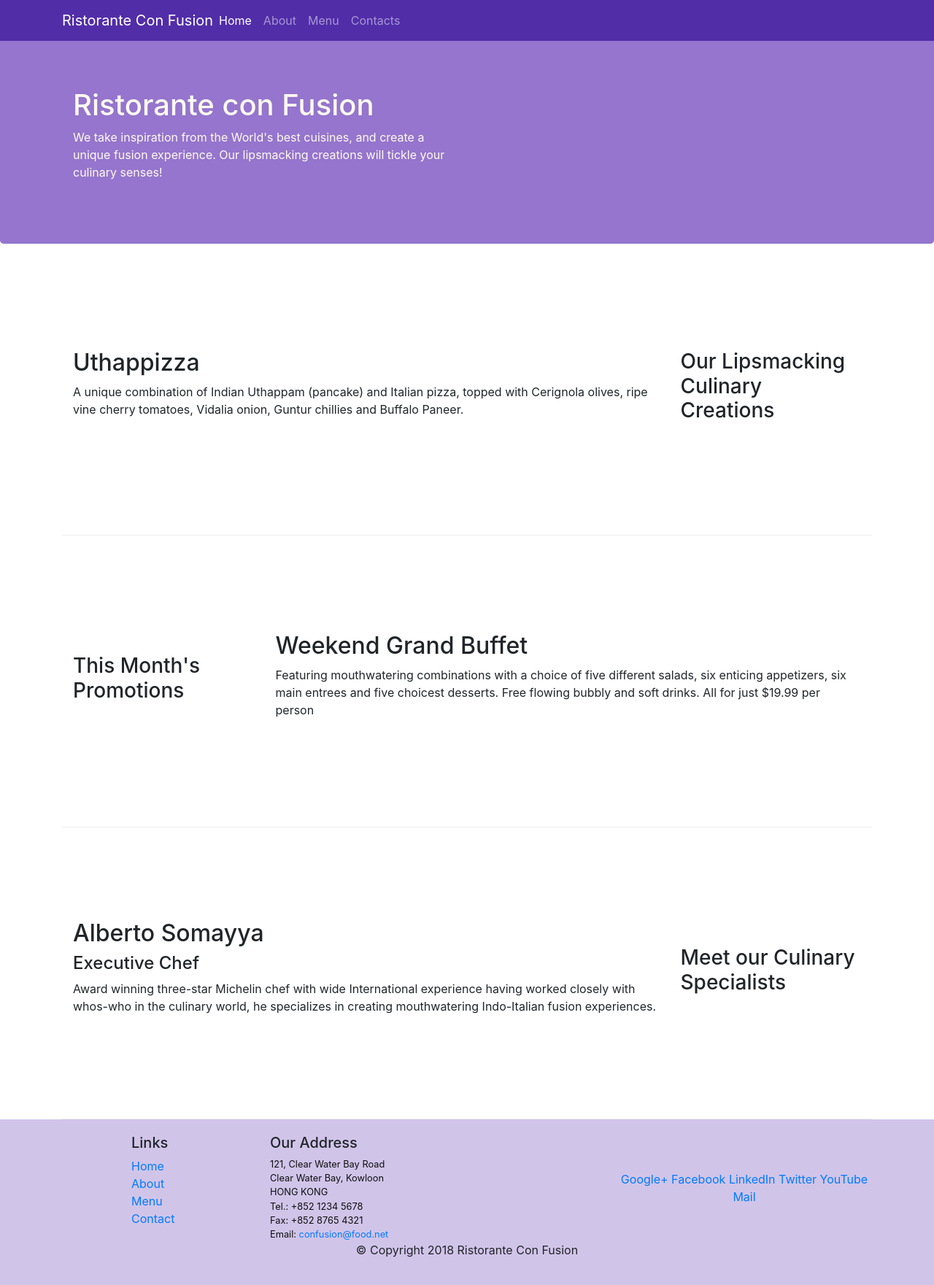
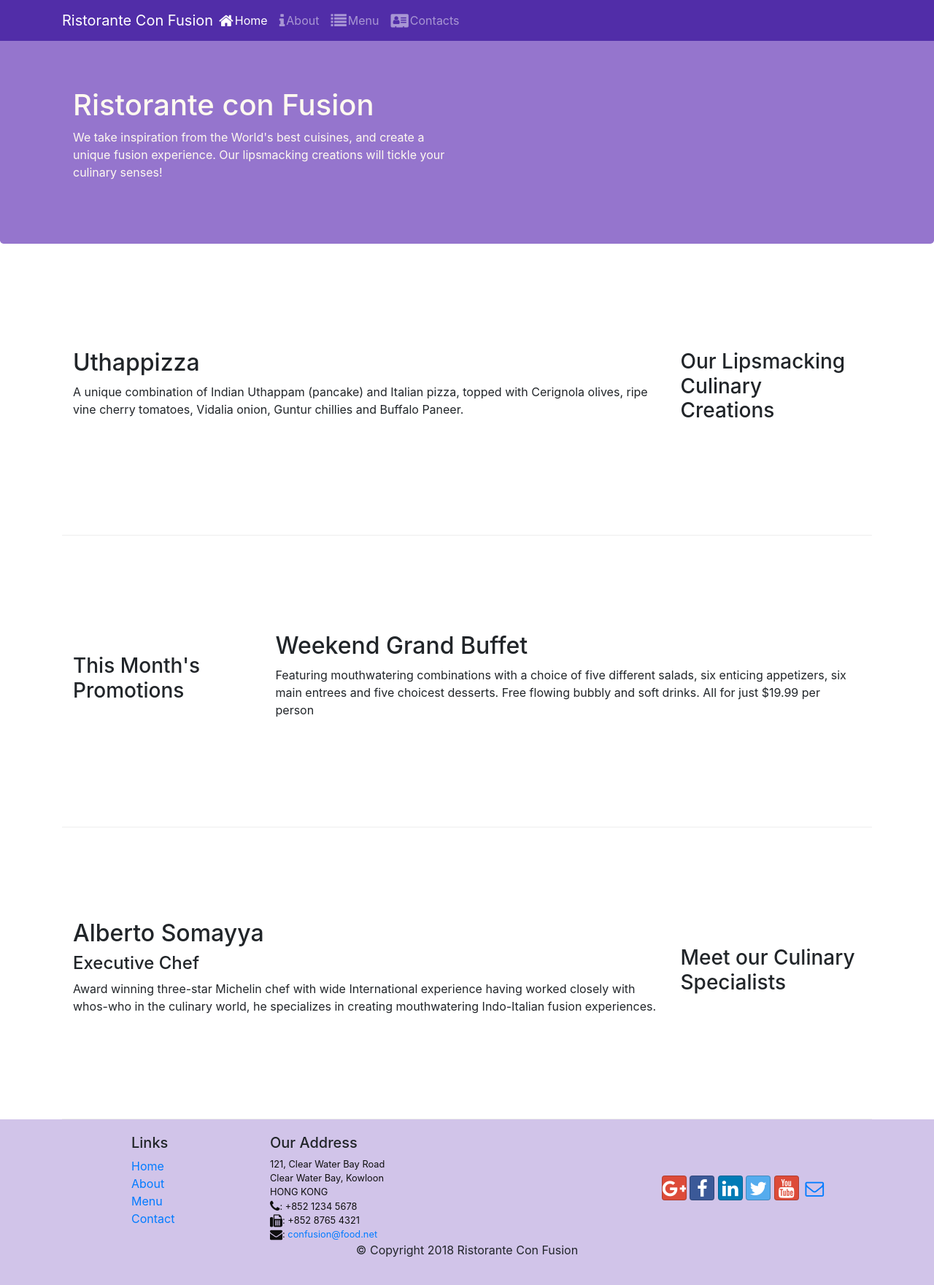
Before and after one commit to nursultanbegaliev/Bootstrap-first-project, a website: page index.html in a window 1280 px wide. Shown: the whole page at 73% size. Drawn offline with nearby package versions, Linux system fonts and the light colour scheme.

Commit message:
icon fonts

```diff
--- a/css/styles.css
+++ b/css/styles.css
@@ -42,3 +42,7 @@ body {
 .navbar-dark {
   background-color: #512da8;
 }
+
+span {
+  margin-right: 2px;
+}
--- a/index.html
+++ b/index.html
@@ -9,6 +9,8 @@
 
      <!-- Bootstrap CSS -->
      <link rel="stylesheet" href="node_modules/bootstrap/dist/css/bootstrap.min.css">
+     <link rel="stylesheet" href="node_modules/font-awesome/css/font-awesome.css">
+     <link rel="stylesheet" href="node_modules/bootstrap-social/bootstrap-social.css">
      <link rel="stylesheet" href="css/styles.css">
     <title>Ristorante Con Fusion</title>
 </head>
@@ -22,10 +24,10 @@
             <a class="navbar-brand mr-auto" href="#">Ristorante Con Fusion</a>
             <div class="collapse navbar-collapse" id="Navbar">
                 <ul class="navbar-nav mr-auto">
-                    <li class="nav-item"><a class="nav-link active" href="#">Home</a></li>
-                    <li class="nav-item"><a class="nav-link" href="aboutus.html">About</a></li>
-                    <li class="nav-item"><a class="nav-link" href="#">Menu</a></li>
-                    <li class="nav-item"><a class="nav-link" href="#">Contacts</a></li>
+                    <li class="nav-item"><a class="nav-link active" href="#"><span class="fa fa-home fa-lg"></span>Home</a></li>
+                    <li class="nav-item"><a class="nav-link" href="aboutus.html"><span class="fa fa-info fa-lg"></span>About</a></li>
+                    <li class="nav-item"><a class="nav-link" href="#"><span class="fa fa-list fa-lg"></span>Menu</a></li>
+                    <li class="nav-item"><a class="nav-link" href="#"><span class="fa fa-address-card fa-lg"></span>Contacts</a></li>
                 </ul>
             </div>
 
@@ -97,19 +99,19 @@
 		              121, Clear Water Bay Road<br>
 		              Clear Water Bay, Kowloon<br>
 		              HONG KONG<br>
-		              Tel.: +852 1234 5678<br>
-		              Fax: +852 8765 4321<br>
-		              Email: <a href="mailto:confusion@food.net">confusion@food.net</a>
+		              <i class="fa fa-phone fa-lg"></i>: +852 1234 5678<br>
+		              <i class="fa fa-fax fa-lg"></i>: +852 8765 4321<br>
+		              <i class="fa fa-envelope fa-lg"></i>: <a href="mailto:confusion@food.net">confusion@food.net</a>
 		           </address>
                 </div>
                 <div class="col-12 col-sm-4 align-self-center">
                     <div class="text-center">
-                        <a href="http://google.com/+">Google+</a>
-                        <a href="http://www.facebook.com/profile.php?id=">Facebook</a>
-                        <a href="http://www.linkedin.com/in/">LinkedIn</a>
-                        <a href="http://twitter.com/">Twitter</a>
-                        <a href="http://youtube.com/">YouTube</a>
-                        <a href="mailto:">Mail</a>
+                        <a class="btn btn-social-icon btn-google" href="http://google.com/+"><i class="fa fa-google-plus fa-lg"></i></a>
+                        <a class="btn btn-social-icon btn-facebook" href="http://www.facebook.com/profile.php?id="><i class="fa fa-facebook fa-lg"></i></a>
+                        <a class="btn btn-social-icon btn-linkedin" href="http://www.linkedin.com/in/"><i class="fa fa-linkedin fa-lg"></i></a>
+                        <a class="btn btn-social-icon btn-twitter" href="http://twitter.com/"><i class="fa fa-twitter fa-lg"></i></a>
+                        <a class="btn btn-social-icon btn-google" href="http://youtube.com/"><i class="fa fa-youtube fa-lg"></i></a>
+                        <a class="btn btn-social-icon" href="mailto:"><i class="fa fa-envelope-o fa-lg"></i></a>
                     </div>
                 </div>
            </div>
--- a/package.json
+++ b/package.json
@@ -15,6 +15,8 @@
   },
   "dependencies": {
     "bootstrap": "^4.0.0",
+    "bootstrap-social": "^5.1.1",
+    "font-awesome": "^4.7.0",
     "jquery": "^3.3.1",
     "popper.js": "^1.12.9"
   }
```
Also changed, not shown: aboutus.html (+9 -7 lines), 1 other file.
